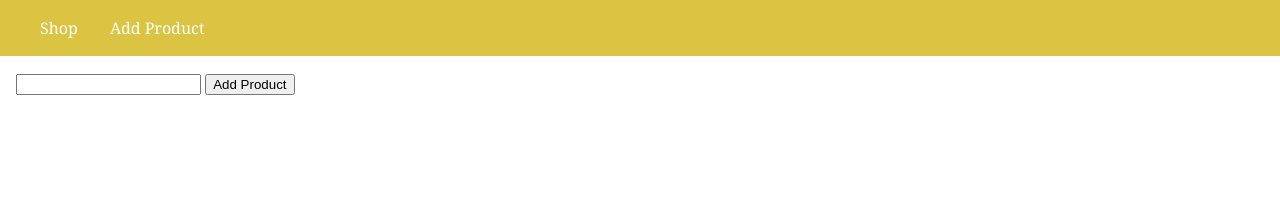
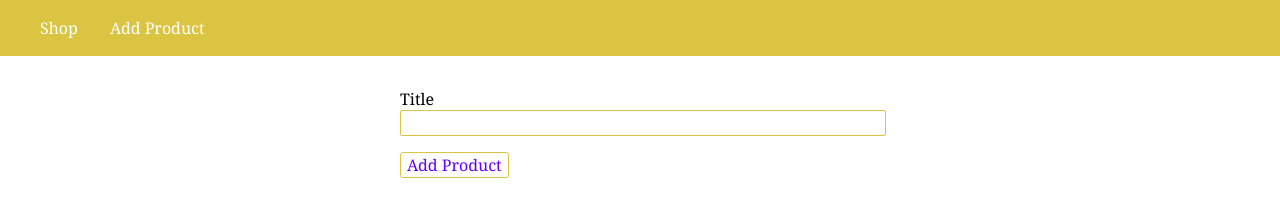
Before and after one commit to mohitx1/StartingWithExpressJS, a website: page views/add-product.html in a window 1280 px wide. Shown: the top 216 px of the page. Drawn offline with Linux system fonts and the light colour scheme.

Commit message:
added css to 404 as well

```diff
--- a/views/add-product.html
+++ b/views/add-product.html
@@ -49,7 +49,43 @@
     .main-header__item a:hover,
     .main-header__item a:active,
     .main-header__item a:active{
-        color: blue;
+        color: #6200ff;
+    }
+
+    .product-form{
+        width:30rem;
+        max-width: 90%;
+        margin: auto;
+    }
+
+    .form-control{
+        margin: 1rem 0;
+    }
+
+    .form-control label,
+    .form-control input{
+        display:block;
+        width: 100%;
+    }
+
+    .form-control input{
+        border: 1px solid #dbc441;
+        font: inherit;
+        border-radius: 2px;
+    }
+
+    button{
+        font:inherit;
+        border: 1px solid #dbc441;
+        color: #6200ff;
+        background: white;
+        border-radius: 3px;
+    }
+
+    button:hover,
+    button:active{
+        background-color: #6200ff;
+        color:white;
     }
 </style>
 </head>
@@ -64,8 +100,12 @@
 </header>
 
     <main>
-        <form action="/admin/add-product" method="POST">
-            <input type="text" name="title">
+        <form class="product-form" action="/admin/add-product" method="POST">
+            <div class="form-control">
+                <label for="title">Title</label>
+                <input type="text" name="title" id="title">
+            </div>
+
             <button type="submit">Add Product</button>
         </form>
     </main>
```
Also changed, not shown: views/404.html (+57 -1 lines), views/shop.html (+1 -1 lines).
